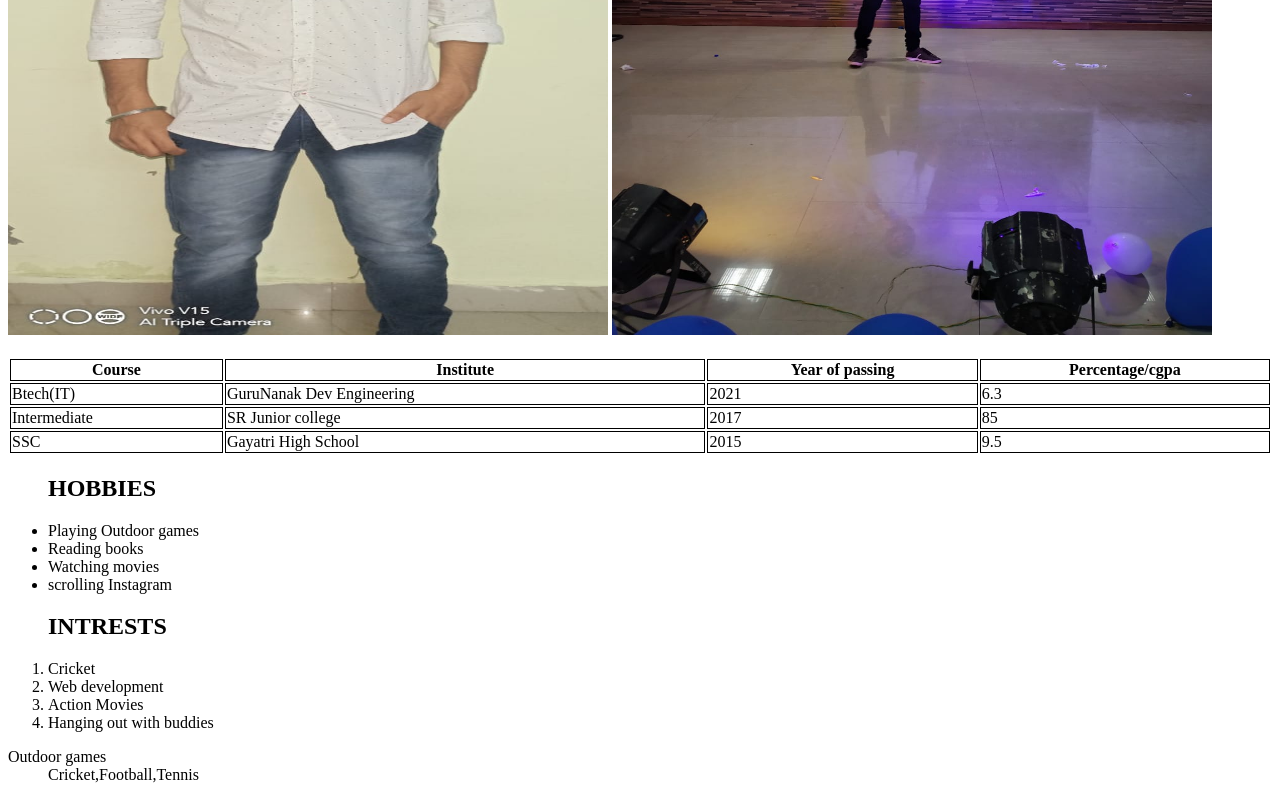
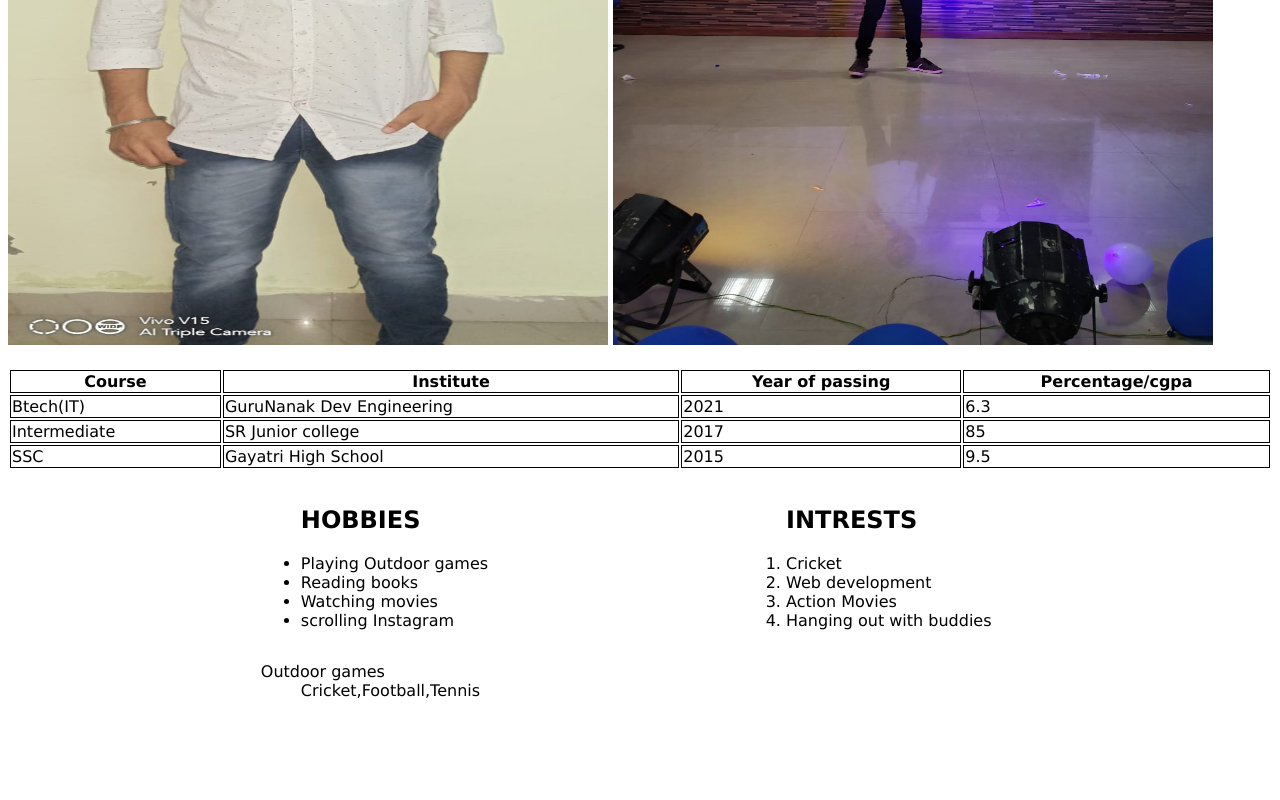
Before and after one commit to Gagandeep24/Myproject, a plain HTML site: page index.html in a window 1280 px wide. Shown: the part 605-1405 px from the top of the page. After the commit the page ends 1321 px from the top, so only its background shows below. Drawn offline with Linux system fonts and the light colour scheme.

Commit message:
modified css file

```diff
--- a/style.css
+++ b/style.css
@@ -1,4 +1,6 @@
-
+body{
+    font-family: Verdana, Geneva, Tahoma, sans-serif;
+}
 #header h1{
     color: darkmagenta;
 }
@@ -21,3 +23,10 @@ th{
 td{
     border: 1px solid black ;
 }
+.table ul,ol{
+    display: inline-block;
+    margin-left: 20%;
+}
+.table dl{
+    margin-left: 20%;
+}
```
